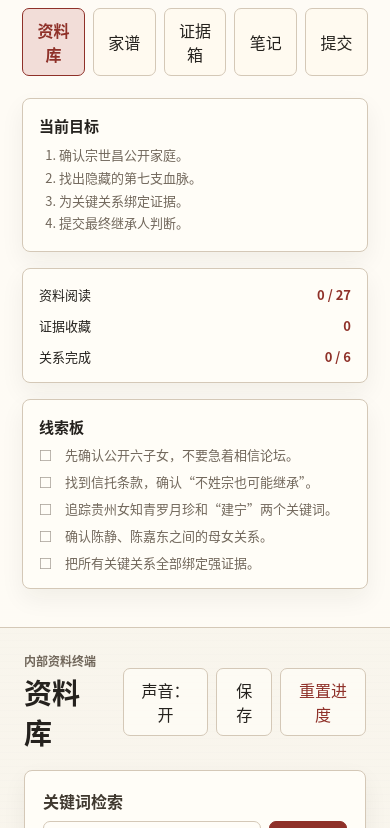
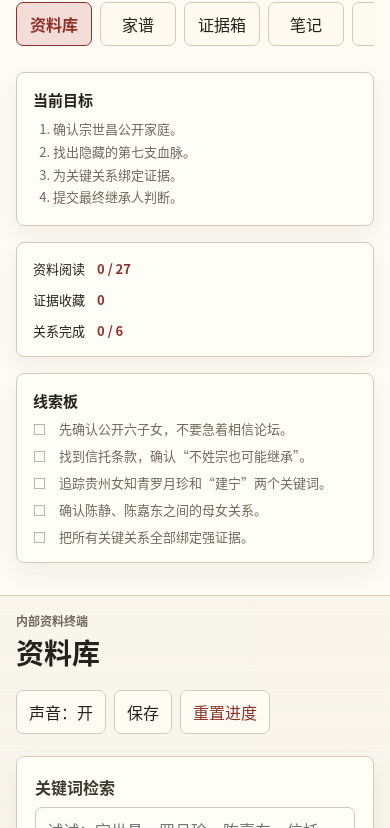
Before and after one commit to likaihaha/ZongFamily, a plain HTML site: page game/index.html in a window 390 px wide. Shown: the part 84-912 px from the top of the page. Drawn offline with Linux system fonts and the light colour scheme.

Commit message:
Fix mobile layout overflow

```diff
--- a/game/styles.css
+++ b/game/styles.css
@@ -26,6 +26,7 @@ body {
     repeating-linear-gradient(0deg, rgba(36, 33, 28, 0.03) 0, rgba(36, 33, 28, 0.03) 1px, transparent 1px, transparent 7px),
     var(--bg);
   font-family: "Microsoft YaHei", "PingFang SC", "Noto Sans CJK SC", Arial, sans-serif;
+  overflow-x: hidden;
 }
 
 button,
@@ -45,6 +46,7 @@ button {
 }
 
 .sidebar {
+  min-width: 0;
   border-right: 1px solid var(--line);
   padding: 22px;
   background: rgba(255, 253, 247, 0.86);
@@ -651,14 +653,67 @@ select {
   }
 
   .tabs {
-    grid-template-columns: repeat(5, 1fr);
+    display: flex;
+    overflow-x: auto;
+    padding-bottom: 4px;
   }
 
   .tab {
+    flex: 0 0 auto;
+    min-width: 76px;
     text-align: center;
   }
 
   .relation-grid {
     grid-template-columns: 1fr;
   }
+
+  .workspace {
+    padding: 18px;
+  }
+
+  .topbar {
+    align-items: stretch;
+    flex-direction: column;
+  }
+
+  .top-actions {
+    overflow-x: auto;
+    padding-bottom: 4px;
+  }
+
+  .top-actions button {
+    flex: 0 0 auto;
+  }
 }
+
+@media (max-width: 520px) {
+  .app-shell {
+    width: 100%;
+  }
+
+  .sidebar,
+  .workspace {
+    padding: 16px;
+  }
+
+  .brand {
+    grid-template-columns: 44px minmax(0, 1fr);
+  }
+
+  .search-row {
+    grid-template-columns: 1fr;
+  }
+
+  .empty-state {
+    min-height: 380px;
+  }
+
+  .document-body {
+    padding: 18px 14px;
+  }
+
+  .meter-card div {
+    justify-content: flex-start;
+  }
+}
```
Also changed, not shown: docs/mobile-screenshot.png (added).
